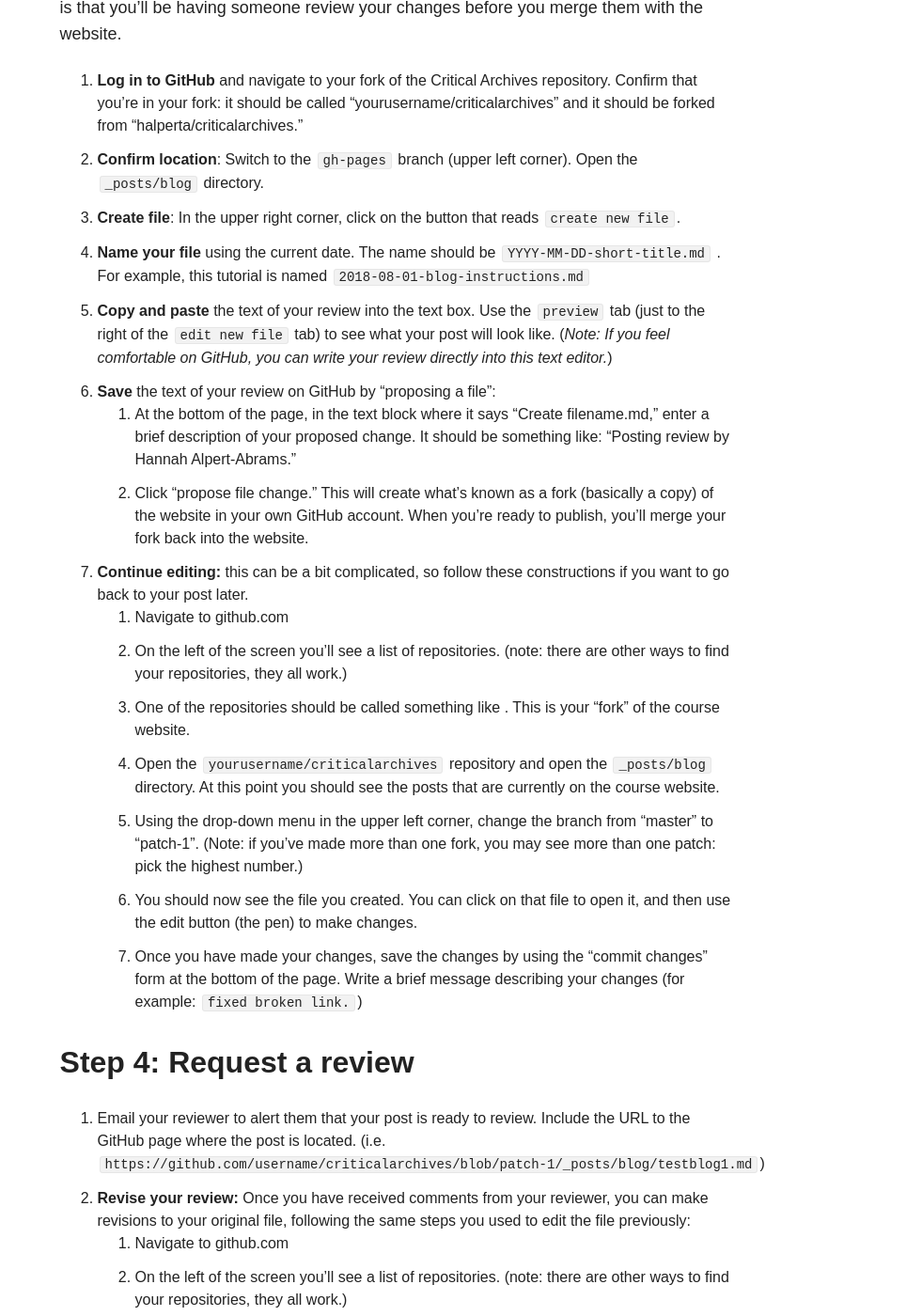
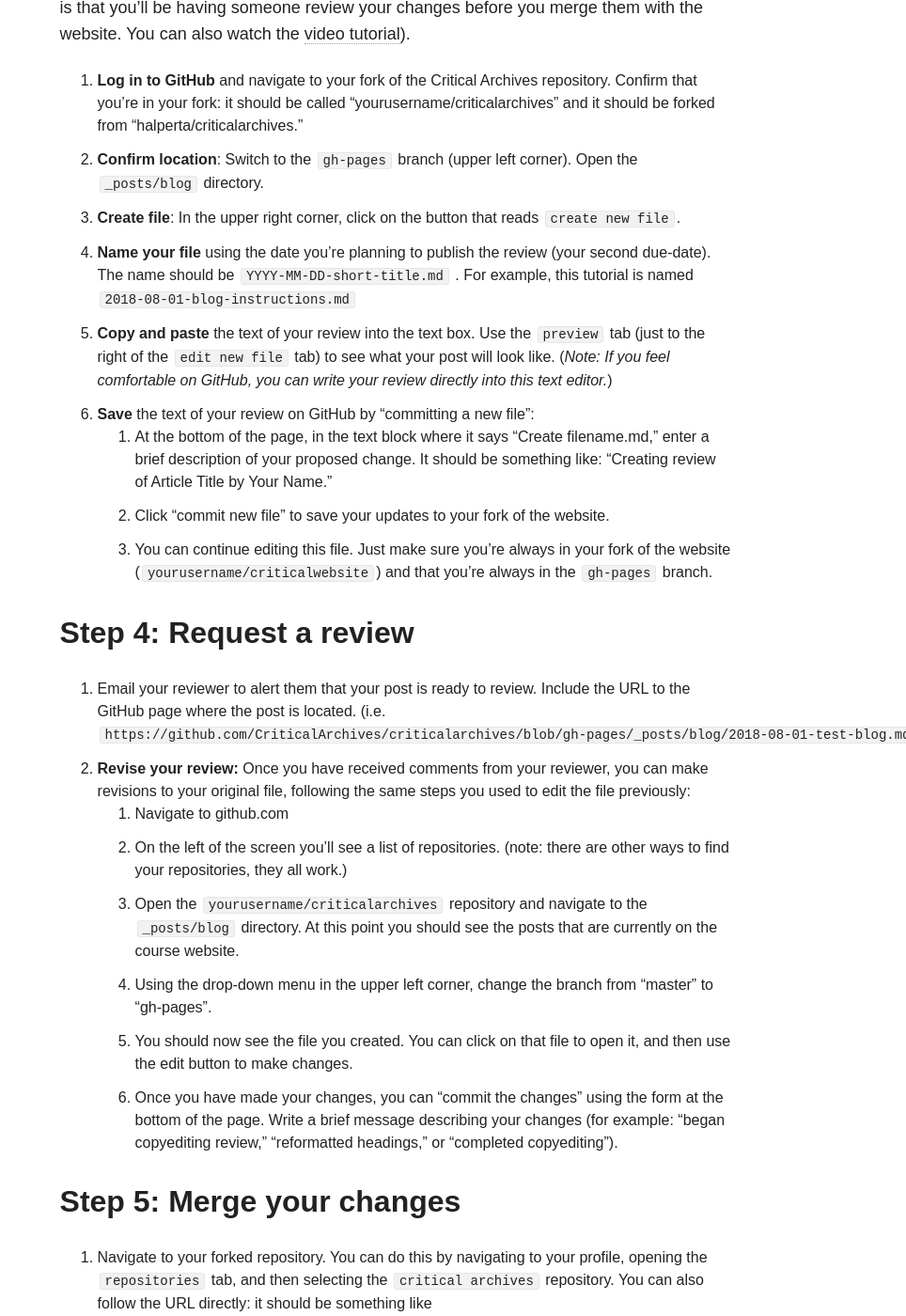
Before and after one commit to pilarvillanueva/criticalarchives, a Jekyll site: the page built from _posts/tutorials/2018-08-01-blog-instructions.md, in a window 1280 px wide and 1400 px high, scrolled down 3477 px. Shown: the whole window at 94% size, without its empty margins (316-1280 px from the left). Built offline with Jekyll 4.4.1, drawn with Linux system fonts in a browser that asks for light colours; nearby versions of some CDN libraries; some of the changed text lies outside the part shown.

Commit message:
updating tutorials for github

```diff
--- a/_posts/tutorials/2018-08-01-blog-instructions.md
+++ b/_posts/tutorials/2018-08-01-blog-instructions.md
@@ -77,35 +77,27 @@ You'll need to create an author ID for the website so that your review can be at
 
 We'll check and approve your changes before the modification goes live.
 
-## Step 3: Upload your review
-Uploading your review is going to look a lot like editing your author id. The only difference is that you'll be having someone review your changes before you merge them with the website.
+## Step 4: Upload your review
+Uploading your review is going to look a lot like editing your author id. The only difference is that you'll be having someone review your changes before you merge them with the website. You can also watch the [video tutorial](https://youtu.be/TRhuFvoOZXk)).
 
 1. **Log in to GitHub** and navigate to your fork of the Critical Archives repository. Confirm that you're in your fork: it should be called "yourusername/criticalarchives" and it should be forked from "halperta/criticalarchives."
 2. **Confirm location**: Switch to the `gh-pages` branch (upper left corner). Open the `_posts/blog` directory.
 3. **Create file**: In the upper right corner, click on the button that reads `create new file`.
-4. **Name your file** using the current date. The name should be `YYYY-MM-DD-short-title.md` . For example, this tutorial is named `2018-08-01-blog-instructions.md`
+4. **Name your file** using the date you're planning to publish the review (your second due-date). The name should be `YYYY-MM-DD-short-title.md` . For example, this tutorial is named `2018-08-01-blog-instructions.md`
 5. **Copy and paste** the text of your review into the text box. Use the `preview` tab (just to the right of the `edit new file` tab) to see what your post will look like. (*Note: If you feel comfortable on GitHub, you can write your review directly into this text editor.*)
-6. **Save** the text of your review on GitHub by "proposing a file":
-	1. At the bottom of the page, in the text block where it says "Create filename.md," enter a brief description of your proposed change. It should be something like: "Posting review by Hannah Alpert-Abrams."
-	2. Click "propose file change." This will create what's known as a fork (basically a copy) of the website in your own GitHub account. When you're ready to publish, you'll merge your fork back into the website.
-7. **Continue editing:** this can be a bit complicated, so follow these constructions if you want to go back to your post later.
-	1. Navigate to github.com
-	2. On the left of the screen you'll see a list of repositories. (note: there are other ways to find your repositories, they all work.)
-	3. One of the repositories should be called something like . This is your "fork" of the course website.
-	4. Open the `yourusername/criticalarchives` repository and open the `_posts/blog` directory. At this point you should see the posts that are currently on the course website.
-	5. Using the drop-down menu in the upper left corner, change the branch from "master" to "patch-1". (Note: if you've made more than one fork, you may see more than one patch: pick the highest number.)
-	6. You should now see the file you created. You can click on that file to open it, and then use the edit button (the pen) to make changes.
-	7. Once you have made your changes, save the changes by using the "commit changes" form at the bottom of the page. Write a brief message describing your changes (for example: `fixed broken link.`)
+6. **Save** the text of your review on GitHub by "committing a new file":
+	1. At the bottom of the page, in the text block where it says "Create filename.md," enter a brief description of your proposed change. It should be something like: "Creating review of Article Title by Your Name."
+	2. Click "commit new file" to save your updates to your fork of the website.
+	3. You can continue editing this file. Just make sure you're always in your fork of the website (`yourusername/criticalwebsite`) and that you're always in the `gh-pages` branch.
 
 ## Step 4: Request a review
-1. Email your reviewer to alert them that your post is ready to review. Include the URL to the GitHub page where the post is located. (i.e. `https://github.com/username/criticalarchives/blob/patch-1/_posts/blog/testblog1.md`)
+1. Email your reviewer to alert them that your post is ready to review. Include the URL to the GitHub page where the post is located. (i.e. `https://github.com/CriticalArchives/criticalarchives/blob/gh-pages/_posts/blog/2018-08-01-test-blog.md`)
 2. **Revise your review:** Once you have received comments from your reviewer, you can make revisions to your original file, following the same steps you used to edit the file previously:
 	1. Navigate to github.com
 	2. On the left of the screen you'll see a list of repositories. (note: there are other ways to find your repositories, they all work.)
-	3. One of the repositories should be called something like . This is your "fork" of the course website.
-	4. Open the `yourusername/criticalarchives` repository and open the `_posts/blog` directory. At this point you should see the posts that are currently on the course website.
-	5. Using the drop-down menu in the upper left corner, change the branch from "master" to "patch-1". (Note: if you've made more than one fork, you may see more than one patch: pick the highest number.)
-	6. You should now see the file you created. You can click on that file to open it, and then use the edit button (the pen) to make changes.
+	3. Open the `yourusername/criticalarchives` repository and navigate to the `_posts/blog` directory. At this point you should see the posts that are currently on the course website.
+	5. Using the drop-down menu in the upper left corner, change the branch from "master" to "gh-pages".
+	6. You should now see the file you created. You can click on that file to open it, and then use the edit button to make changes.
 	7. Once you have made your changes, you can "commit the changes" using the form at the bottom of the page. Write a brief message describing your changes (for example: "began copyediting review," "reformatted headings," or "completed copyediting").
 
 ## Step 5: Merge your changes
```
Also changed, not shown: _posts/tutorials/2018-08-06-instructions-for-reviewers.md (+10 -5 lines), _posts/tutorials/2018-08-06-writing-in-markdown.md (+2 -2 lines), 1 other file.
